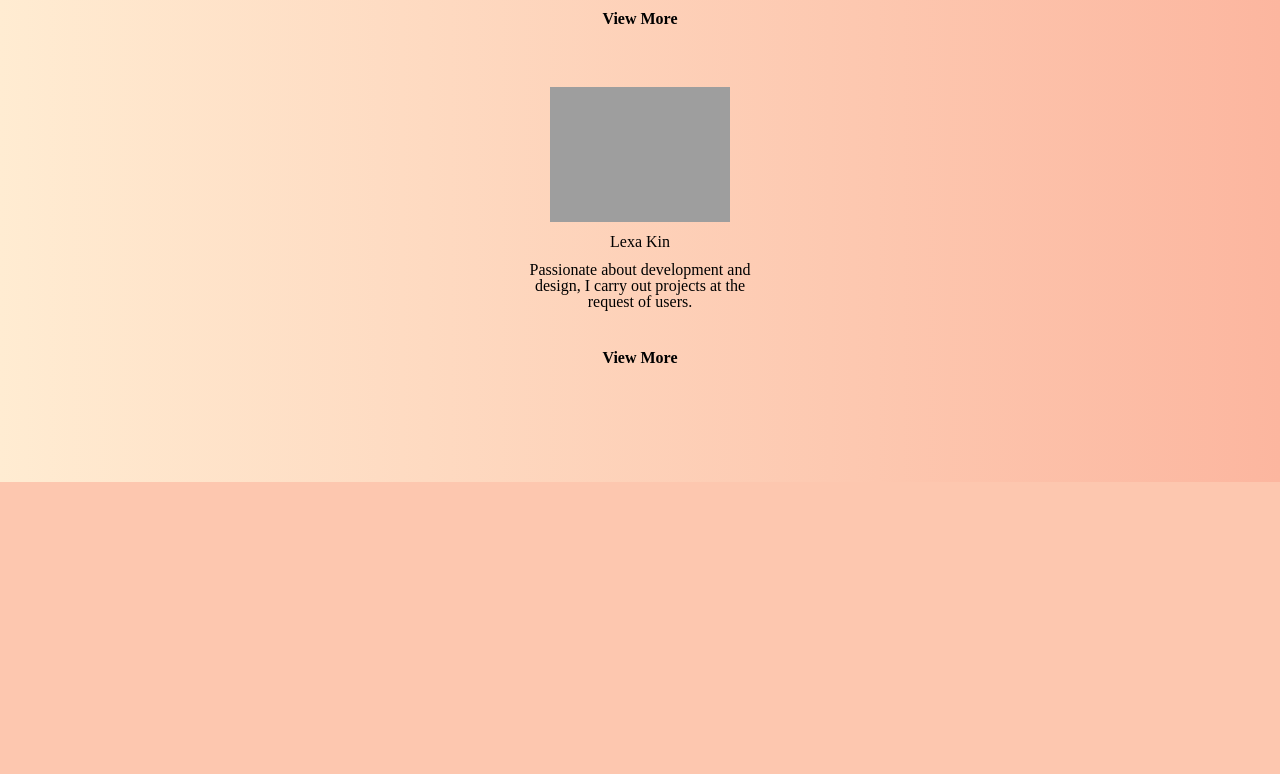
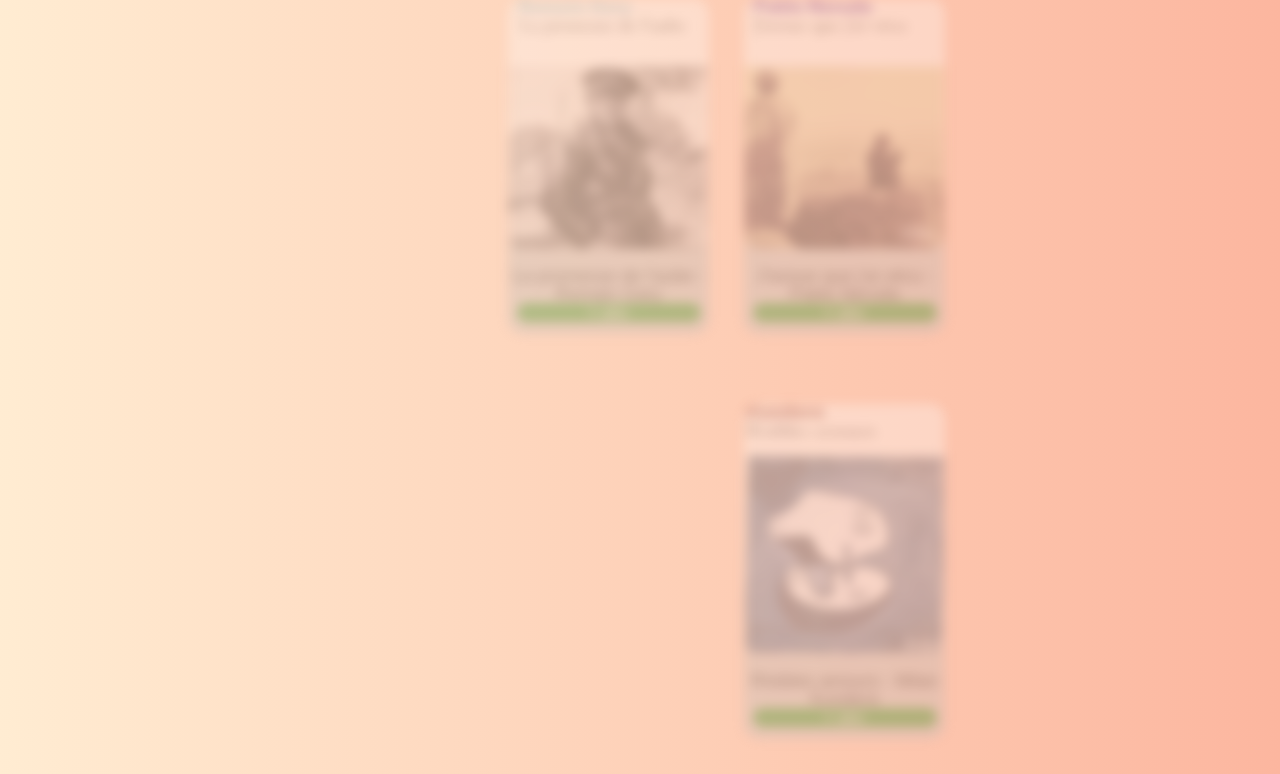
Before and after one commit to AurelienGuern/JaiLuQuoi, a PHP site: page /html/index.html in a window 1280 px wide. Shown: the part 1241-2015 px from the top of the page. Before the commit the page ends 1723 px from the top, so only its background shows below. Run offline with PHP 8.4, Linux system fonts and the light colour scheme; grey boxes are pictures that could not be loaded.

Commit message:
Maj Slider (tentative)

```diff
--- a/css/style.css
+++ b/css/style.css
@@ -68,171 +68,120 @@
 
 /* Je tente les cards */
 
-* {
-  box-sizing: border-box;
-  padding: 0;
-  margin: 0;
+.carousel {
+  width: 90%;
+  height: auto;
+}
+ /* no circle */
+ .flickity-button {
+
+  background: transparent;
+}
+.flickity-button:hover {
+
+  background: transparent;
+  color: black;
 }
 
-body {
-  font-family: var(--body-font);
-  font-size: var(--normal-font-size);
-  background-color: var(--body-color);
-  color: var(--white-color);
+.flickity-prev-next-button {
+  width: 100px;
+  height: 100px;
 }
-
-a {
-  text-decoration: none;
+.flickity-button-icon {
+  fill: white;
 }
-
-img {
-  display: block;
-  max-width: 100%;
-  height: auto;
-}
-
-/*=============== CARD ===============*/
-.container {
-  display: flex;
-  justify-content: center;
-  align-items: center;
-  height: 100vh;
-}
-
-.card__container {
-  padding-block: 5rem;
-}
-
-.card__content {
-  margin-inline: 1.75rem;
-  border-radius: 1.25rem;
-  overflow: hidden;
-}
-
-.card__article {
-  width: 300px; /* Remove after adding swiper js */
-  border-radius: 1.25rem;
-  overflow: hidden;
-}
-
-.card__image {
-  position: relative;
-  background-color: var(--first-color-light);
-  padding-top: 1.5rem;
-  margin-bottom: -.75rem;
-}
-
-.card__data {
-  background-color: var(--container-color);
-  padding: 1.5rem 2rem;
-  border-radius: 1rem;
-  text-align: center;
-  position: relative;
-  z-index: 10;
-}
-
-.card__img {
-  width: 180px;
-  margin: 0 auto;
-  position: relative;
-  z-index: 5;
-}
-
-.card__shadow {
-  width: 200px;
-  height: 200px;
-  background-color: var(--first-color-alt);
-  border-radius: 50%;
-  position: absolute;
-  top: 3.75rem;
-  left: 0;
-  right: 0;
-  margin-inline: auto;
-  filter: blur(45px);
-}
-
-.card__name {
-  font-size: var(--h2-font-size);
-  color: var(--second-color);
-  margin-bottom: .75rem;
-}
-
-.card__description {
-  font-weight: 500;
-  margin-bottom: 1.75rem;
-}
-
-.card__button {
-  display: inline-block;
-  background-color: var(--first-color);
-  padding: .75rem 1.5rem;
-  border-radius: .25rem;
-  color: var(--dark-color);
-  font-weight: 600;
-}
-
-/* Swiper class */
-.swiper-button-prev:after,
-.swiper-button-next:after {
-  content: "";
-}
-
-.swiper-button-prev,
-.swiper-button-next {
-  width: initial;
-  height: initial;
-  font-size: 3rem;
-  color: var(--second-color);
+.flickity-button:disabled {
   display: none;
 }
 
-.swiper-button-prev {
-  left: 0;
+.carousel {
+  font-family: Arial, Helvetica, sans-serif;
+  margin:auto;
+  max-width: 680px;
+  height: 400px;
+  border-radius: 20%;
+}
+.carousel-cell {
+  margin-top: 35px;
+  margin-right: 35px;
+  margin-bottom: 35px;
+  float: right;
+  max-width: 201px;
+  width: 100%;
+  height: 335px;
+  border-radius: 15px;
+  counter-increment: carousel-cell;
+  transition: all .3s ease;
+  opacity: 0.3;
+  background: #b9b9b9;
+  filter: blur(6px);
+
+}
+  .carousel-cell.is-selected {
+    filter: blur(0);
+    opacity: 1;
+    background: white ;
+    transform: scale(1.1);
+    box-shadow: 0 4px 8px 0 rgba(0, 0, 0, 0.6), 0 6px 20px 0 rgba(0, 0, 0, 0.19);
+  }
+
+    /* name */
+.carousel-cell .n {
+  font-size: 18px;
+  margin-top: 15px;
+  text-align: center;
+  color:black;
+  counter-increment: carousel-cell;
 }
 
-.swiper-button-next {
-  right: 0;
+    /* button */
+.carousel-cell .b {
+  cursor: pointer;
+  margin: auto;
+  width: 180px;
+  padding: 1px;
+  background: green;
+  border: 1px solid green;
+  border-radius: 15px;
+  font-size: 15px;
+  color: white;
+  text-align: center;
+  counter-increment: carousel-cell;
+  transition: all .3s ease;
 }
 
-.swiper-pagination-bullet {
-  background-color: hsl(212, 32%, 40%);
-  opacity: 1;
+ /* picture */
+.carousel-cell .p {
+  border-radius: 15px;
+  width: 201px;
+  height: 250px;
+  counter-increment: carousel-cell;
 }
 
-.swiper-pagination-bullet-active {
-  background-color: var(--second-color);
+.carousel-cell .b:hover {
+  background: #00e509;
+  transform: scale(1.03);
+  font-size: 16px;
 }
 
-/*=============== BREAKPOINTS ===============*/
-/* For small devices */
-@media screen and (max-width: 320px) {
-  .card__data {
-    padding: 1rem;
-  }
+.carousel-cell .b:active {
+  background: white;
+  color: green;
+  transform: scale(0.9);
+  font-size: 16px;
 }
 
-/* For medium devices */
-@media screen and (min-width: 768px) {
-  .card__content {
-    margin-inline: 3rem;
-  }
-
-  .swiper-button-next,
-  .swiper-button-prev {
-    display: block;
-  }
+.carousel-cell .b-selected {
+  cursor: pointer;
+  margin: auto;
+  width: 180px;
+  padding: 1px;
+  background: white;
+  border: 1px solid green;
+  border-radius: 15px;
+  font-size: 15px;
+  color: green;
+  text-align: center;
+  counter-increment: carousel-cell;
+  transition: all .3s ease;
 }
-
-/* For large devices */
-@media screen and (min-width: 1120px) {
-  .card__container {
-    max-width: 1120px;
-  }
-
-  .swiper-button-prev {
-    left: -1rem;
-  }
-  .swiper-button-next {
-    right: -1rem;
-  }
-}
--- a/html/index.html
+++ b/html/index.html
@@ -16,7 +16,8 @@
   </head>
 
   <header>
-      <img class="avatar"
+    <img
+      class="avatar"
       src="/MaBibli.github.io/img/png/logo-no-background.png"
       alt="logo ma bibli"
     />
@@ -29,126 +30,49 @@
       </p>
     </entete>
   </header>
+
   <body>
-    <!-- J'imagine des cards avec "mes derniers livres lus"
-        Qui affiche la note qu'on lui a mis /10
-        Date de lecture (mois année)
-        Où on peut cliquer dessus et ça mettra des notes perso dessus
+   <main>
 
-
-        3 cards pour la ligne des livres lus
-        puis "voir le reste de ma bibliothèque"
-
-        et "liste d'envie avec juste card qui met l'image du livre et son nom"
-    -->
-
-
-<!-- Je tente les cards -->
-<section class="container">
-  <div class="card__container swiper">
-     <div class="card__content">
-        <div class="swiper-wrapper">
-           <article class="card__article swiper-slide">
-              <div class="card__image">
-                 <img src="assets/img/avatar-1.png" alt="image" class="card__img">
-                 <div class="card__shadow"></div>
+       <div class="carousel">
+         <div class="carousel-cell">
+           <img src="/img/books/martineden.jpg" class="p" />
+           <p class="n">Martin Eden - Jack London</p>
+           <p class="b">Y aller</p>
+           <p class="content"></p>
          </div>
-
-              <div class="card__data">
-                 <h3 class="card__name">Kell Dawx</h3>
-                 <p class="card__description">
-                    Passionate about development and design,
-                    I carry out projects at the request of users.
-                 </p>
-
-                 <a href="#" class="card__button">View More</a>
+         <div class="carousel-cell">
+           <img src="/img/books/kilometrezero.jpg" class="p" />
+           <p class="n">Kilomètre zéro - Maud Ankaoua</p>
+           <p class="b">Y aller</p>>
          </div>
-           </article>
-
-           <article class="card__article swiper-slide">
-              <div class="card__image">
-                 <img src="assets/img/avatar-2.png" alt="image" class="card__img">
-                 <div class="card__shadow"></div>
+         <div class="carousel-cell">
+           <img src="/img/books/johnfante.jpg" class="p" />
+           <p class="n">J'ai demandé à la poussière - John Fante</p>
+           <p class="b">Y aller</p>
          </div>
-
-              <div class="card__data">
-                 <h3 class="card__name">Lotw Fox</h3>
-                 <p class="card__description">
-                    Passionate about development and design,
-                    I carry out projects at the request of users.
-                 </p>
-
-                 <a href="#" class="card__button">View More</a>
+         <div class="carousel-cell">
+           <img src="/img/books/mouradwinter.jpg" class="p" />
+           <p class="n">L'amour c'est surcoté - Mourad Winter</p>
+           <p class="b">Y aller</p>
          </div>
-           </article>
-
-           <article class="card__article swiper-slide">
-              <div class="card__image">
-                 <img src="assets/img/avatar-3.png" alt="image" class="card__img">
-                 <div class="card__shadow"></div>
+         <div class="carousel-cell">
+           <img src="/img/books/neruda.jpg" class="p" />
+           <p class="n">J'avoue que j'ai vécu - Pablo Neruda</p>
+           <p class="b">Y aller</p>
          </div>
-
-              <div class="card__data">
-                 <h3 class="card__name">Sara Mit</h3>
-                 <p class="card__description">
-                    Passionate about development and design,
-                    I carry out projects at the request of users.
-                 </p>
-
-                 <a href="#" class="card__button">View More</a>
+         <div class="carousel-cell">
+           <img src="/img/books/romaingary.jpg" class="p" />
+           <p class="n">La promesse de l'aube - Romain Gary</p>
+           <p class="b">Y aller</p>
          </div>
-           </article>
-
-           <article class="card__article swiper-slide">
-              <div class="card__image">
-                 <img src="assets/img/avatar-4.png" alt="image" class="card__img">
-                 <div class="card__shadow"></div>
-              </div>
-
-              <div class="card__data">
-                 <h3 class="card__name">Jenny Wert</h3>
-                 <p class="card__description">
-                    Passionate about development and design,
-                    I carry out projects at the request of users.
-                 </p>
-
-                 <a href="#" class="card__button">View More</a>
-              </div>
-           </article>
-
-           <article class="card__article swiper-slide">
-              <div class="card__image">
-                 <img src="assets/img/avatar-5.png" alt="image" class="card__img">
-                 <div class="card__shadow"></div>
-              </div>
-
-              <div class="card__data">
-                 <h3 class="card__name">Lexa Kin</h3>
-                 <p class="card__description">
-                    Passionate about development and design,
-                    I carry out projects at the request of users.
-                 </p>
-
-                 <a href="#" class="card__button">View More</a>
-              </div>
-           </article>
+         <div class="carousel-cell">
+           <img src="/img/books/rsiblesamours.jpg" class="p" />
+           <p class="n">RIsibles amours - Milan Kundera</p>
+           <p class="b">Y aller</p>
          </div>
        </div>
-
-     <!-- Navigation buttons -->
-     <div class="swiper-button-next">
-        <i class="ri-arrow-right-s-line"></i>
-     </div>
-
-     <div class="swiper-button-prev">
-        <i class="ri-arrow-left-s-line"></i>
-     </div>
-
-     <!-- Pagination -->
-     <div class="swiper-pagination"></div>
-  </div>
-</section>
-
+   </main>
     <script src="/script.js"></script>
   </body>
 </html>
```
Also changed, not shown: script.js (+17 -22 lines), img/books/johnfante.jpg (added), img/books/kilometrezero.jpg (added), img/books/martineden.jpg (added), img/books/mouradwinter.jpg (added), img/books/neruda.jpg (added), img/books/romaingary.jpg (added), img/books/rsiblesamours.jpg (added), 2 other files. Lines whose indentation alone changed are shown as unchanged.
